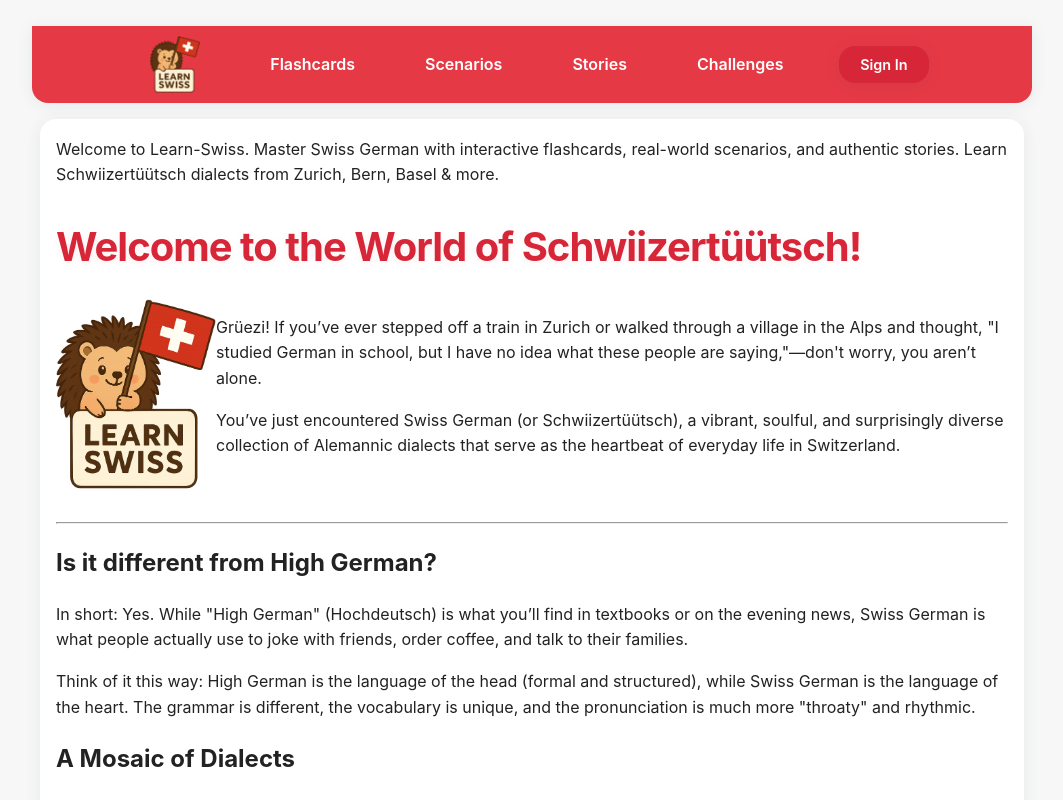
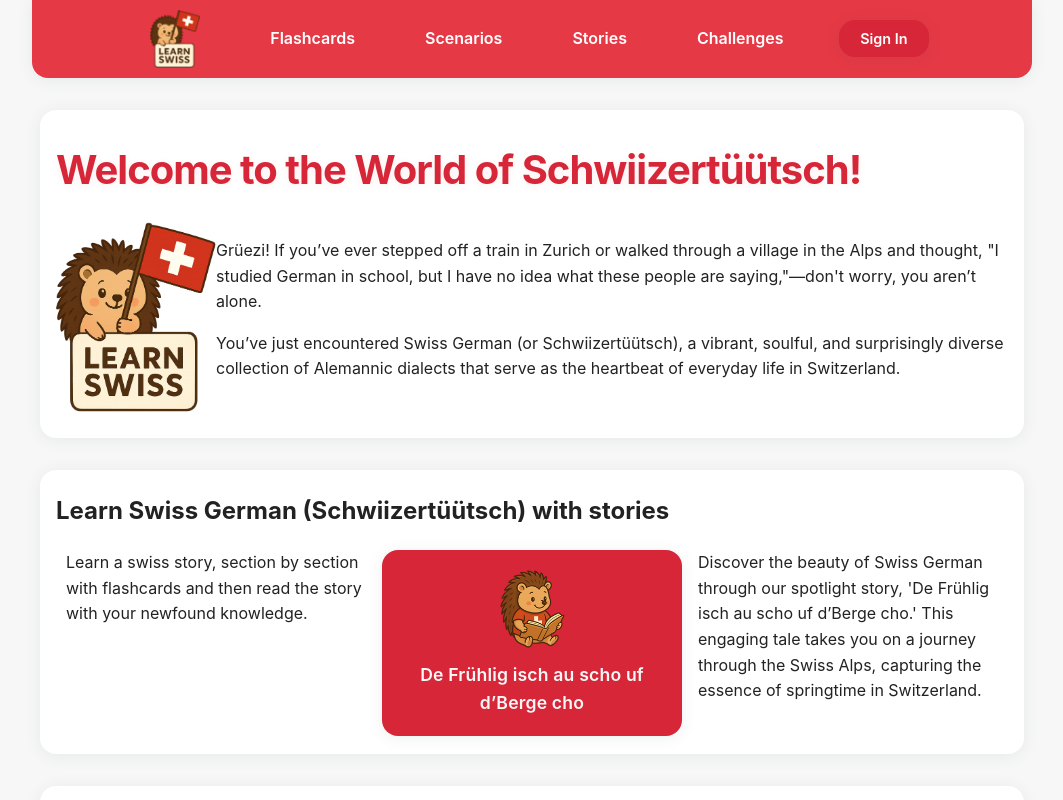
Before and after one commit to damienbroughton/learn-swiss, a React (Vite) app in the folder front-end/: page / in a window 1280 px wide. Shown: the top 800 px of the page, without its empty margins (108-1171 px from the left). Built offline with nearby package versions, Linux system fonts and the light colour scheme; no server answers.

Commit message:
Created Contact Page, built footer. Improved stories to be able to view entire story at the end. HomePage to spotlight a story.

```diff
--- a/front-end/scripts/generate-sitemap.js
+++ b/front-end/scripts/generate-sitemap.js
@@ -16,9 +16,13 @@ async function generateSitemap() {
         { url: '/', changefreq: 'daily', priority: 1.0 },
         { url: '/make-flashcards', changefreq: 'weekly', priority: 0.8 },
         { url: '/flashcards', changefreq: 'weekly', priority: 0.7 },
+        { url: '/flashcards/Basics', changefreq: 'weekly', priority: 0.5 },
         { url: '/scenarios', changefreq: 'weekly', priority: 0.6 },
         { url: '/challenges', changefreq: 'weekly', priority: 0.5 },
         { url: '/stories', changefreq: 'weekly', priority: 0.8 },
+        { url: '/stories/räbeliechtli', changefreq: 'weekly', priority: 0.8 },
+        { url: '/stories/-luftballons', changefreq: 'weekly', priority: 0.8 },
+        { url: '/stories/de-frühlig-isch-au-scho-uf-dberge-cho', changefreq: 'weekly', priority: 0.8 },
         { url: '/login', changefreq: 'weekly', priority: 0.5 },
         { url: '/create-account', changefreq: 'weekly', priority: 0.5 }
     ]
--- a/front-end/src/App.css
+++ b/front-end/src/App.css
@@ -1,5 +1,4 @@
 #root {
   max-width: 1000px;
   margin: 0 auto;
-  padding: 2%;
 }
--- a/front-end/src/App.jsx
+++ b/front-end/src/App.jsx
@@ -10,6 +10,7 @@ import ArticlePage, {loader as articleLoader} from './pages/ArticlePage'
 import ChallengeListPage, {loader as challengeListLoader} from './pages/ChallengeListPage'
 import Dashboard, {loader as dashboardLoader} from './pages/DashboardPage'
 import ChallengePage, {loader as challengeLoader} from './pages/ChallengePage'
+import ContactPage from './pages/ContactPage'
 import Layout from './Layout'
 import NotFoundPage from './pages/NotFoundPage'
 import LoginPage from './pages/LoginPage'
@@ -67,6 +68,10 @@ const routes = [{
     loader: challengeListLoader
   },
   {
+    path: '/contact',
+    element: <ContactPage />
+  },
+  {
     path: '/dashboard',
     element: <Dashboard />,
     loader: dashboardLoader
--- /dev/null
+++ b/front-end/src/Footer.jsx
@@ -0,0 +1,14 @@
+import { Link } from "react-router-dom";
+
+
+export default function Footer(){
+
+    return (
+        <footer>
+            <div className="footer-bottom">
+                © 2026 Learn Swiss German by Damien Broughton. All rights reserved.&nbsp;
+                <Link to="/contact" style={{ color: 'inherit', textDecoration: 'underline' }}>Contact Us</Link>
+            </div>
+        </footer>
+    )
+}
--- a/front-end/src/Layout.jsx
+++ b/front-end/src/Layout.jsx
@@ -1,12 +1,15 @@
 import { Outlet } from "react-router-dom"
 import NavBar from "./NavBar"
+import Footer from "./Footer"
 
 export default function Layout() {
-
   return (
-    <>
+    <div className="page">
       <NavBar />
-      <Outlet />
-    </>
+      <main className="page-content">
+        <Outlet />
+      </main>
+      <Footer />
+    </div>
   )
 }
--- a/front-end/src/index.css
+++ b/front-end/src/index.css
@@ -8,6 +8,7 @@
   height: auto;
   object-fit: contain;
   margin: 0 auto 1.5em auto;
+  display: block;
 }
 /* Scenario list and card styles */
 .scenario-list {
@@ -152,8 +153,21 @@ body {
   min-height: 100vh;
   background: var(--primary-light);
   color: var(--text-dark);
+
+  display: flex;
+  flex-direction: column;
 }
 
+body > * {
+  width: 95%;
+}
+
+nav, main, footer {
+  width: 100%;
+  max-width: 1100px;
+  margin-left: auto;
+  margin-right: auto;
+}
 
 h1 {
   font-size: 2.5em;
@@ -239,7 +253,6 @@ button:focus-visible {
     height: auto;
 }
 
-
 @media (prefers-color-scheme: light) {
   :root {
     color: #213547;
@@ -252,6 +265,11 @@ button:focus-visible {
     background-color: var(--primary);
     color: #fff;
   }
+}
+
+main {
+  flex: 1;
+  padding: 1rem 0;
 }
 
 nav {
@@ -395,6 +413,16 @@ a:hover {
   box-shadow: var(--shadow);
   padding: 0.1rem 1rem;
   transition: box-shadow 0.2s, transform 0.1s;
+}
+
+.page {
+  min-height: 100vh;
+  display: flex;
+  flex-direction: column;
+}
+
+.page-content {
+  flex: 1;
 }
 
 .speech-bubble-npc {
@@ -730,3 +758,17 @@ textarea:disabled {
     border-bottom: none;
   }
 }
+
+footer {
+  margin: auto;
+  background: var(--nav-bg);
+  color: var(--text-light);
+  box-shadow: var(--shadow);
+  border-radius: var(--border-radius) var(--border-radius) 0 0;
+}
+
+.footer-bottom {
+  text-align: center;
+  font-size: 0.8rem;
+  opacity: 0.8;
+}
--- a/front-end/src/pages/Homepage.jsx
+++ b/front-end/src/pages/Homepage.jsx
@@ -1,11 +1,17 @@
-import { Link } from "react-router-dom";
+import { useNavigate } from "react-router-dom";
 import useSEOMeta from '../hooks/useSEOMeta';
 import PageHelmet from '../components/PageHelmet';
 import iggyImage from '../assets/IggyLogo.png';
-import useAppUser from '../hooks/useAppUser';
+import imgStoriesCH from '../assets/HedgeHogBook.png';
 
 export default function Homepage() {
-  const { appUser } = useAppUser();
+  const navigate = useNavigate();
+
+  const spotlightStory = {
+    title: "De Frühlig isch au scho uf d’Berge cho",
+    reference: "de-frühlig-isch-au-scho-uf-dberge-cho",
+    description: "Discover the beauty of Swiss German through our spotlight story, 'De Frühlig isch au scho uf d’Berge cho.' This engaging tale takes you on a journey through the Swiss Alps, capturing the essence of springtime in Switzerland."
+  }
 
   const meta = useSEOMeta({
     title: `Learn Swiss German (Schwiizertüütsch) - Free Lessons & Flashcards`,
@@ -27,8 +33,6 @@ export default function Homepage() {
     <PageHelmet {...meta} />
     <div className="container center">
       <div className="card">
-        {!appUser && <p>Welcome to Learn-Swiss. {meta.description}</p>}
-        {appUser && <p>Welcome back to Learn-Swiss{appUser && `, ${appUser.username}`}. Go to <Link to="/dashboard">Dashboard</Link></p>}
         <h1>Welcome to the World of Schwiizertüütsch!</h1>
         <div style={{ display: 'flex' }}>
           <img src={iggyImage} alt="Iggy the Hedgehog mascot" className="homepage-img" />
@@ -37,7 +41,33 @@ export default function Homepage() {
             <p>You’ve just encountered Swiss German (or Schwiizertüütsch), a vibrant, soulful, and surprisingly diverse collection of Alemannic dialects that serve as the heartbeat of everyday life in Switzerland.</p>
           </div>
         </div>
-        <hr />
+      </div>
+    </div>
+    <div className="container center">
+      <div className="card">
+        <h2>Learn Swiss German (Schwiizertüütsch) with stories</h2>
+          <ul className="scenario-list">
+            <li key="overview" className="scenario-list-item">Learn a swiss story, section by section with flashcards and then read the story with your newfound knowledge.</li>
+            <li key={spotlightStory.reference} className="scenario-list-item">
+              <div
+                className="scenario-card"
+                onClick={() => navigate(`/stories/${spotlightStory.reference}`)}
+                tabIndex={0}
+                role="button"
+                onKeyDown={e => { if (e.key === 'Enter' || e.key === ' ') { navigate(`/stories/${spotlightStory.reference}`); } }}
+                aria-label={`Open story: ${spotlightStory.title}`}
+              >
+                <img src={imgStoriesCH} alt={spotlightStory.title} className="scenario-card-img" />
+                <div className="scenario-card-title">{spotlightStory.title}</div>
+              </div>
+            </li>
+            <li key="spotlight" className="scenario-list-item">{spotlightStory.description}</li>
+
+          </ul>
+      </div>
+    </div>
+    <div className="container center">
+      <div className="card">
         <h2>Is it different from High German?</h2>
         <p>In short: Yes. While "High German" (Hochdeutsch) is what you’ll find in textbooks or on the evening news, Swiss German is what people actually use to joke with friends, order coffee, and talk to their families.</p>
         <p>Think of it this way: High German is the language of the head (formal and structured), while Swiss German is the language of the heart. The grammar is different, the vocabulary is unique, and the pronunciation is much more "throaty" and rhythmic.</p>
@@ -70,6 +100,10 @@ export default function Homepage() {
           </ul>
           <p>If you want to sound friendly and local, adding a -li to the end of a noun is the fastest way to a Swiss person’s heart!</p>
         <hr />
+      </div>
+    </div>
+    <div className="container center">
+      <div className="card">
         <h2>Some words & phrases to get you started</h2>
         <div className="table-wrapper">
           <table className="table">
--- a/front-end/src/pages/StoryListPage.jsx
+++ b/front-end/src/pages/StoryListPage.jsx
@@ -90,7 +90,7 @@ export default function StoryListPage() {
                   tabIndex={0}
                   role="button"
                   onKeyDown={e => { if (e.key === 'Enter' || e.key === ' ') { navigate(`/stories/${story.reference}`); } }}
-                  aria-label={`Open flashcard category: ${story.reference}`}
+                  aria-label={`Open story: ${story.reference}`}
                 >
                   <img src={story.language === "Swiss-German" ? imgStoriesCH : imgStoriesDE} alt={story.title} className="scenario-card-img" />
                   <div className="scenario-card-title">{story.title}</div>
--- a/front-end/src/pages/StoryPage.jsx
+++ b/front-end/src/pages/StoryPage.jsx
@@ -1,6 +1,6 @@
 import api from "../api";
 import { useEffect, useState } from "react";
-import { useLoaderData } from "react-router-dom";
+import { useLoaderData, useNavigate } from "react-router-dom";
 import useSEOMeta from '../hooks/useSEOMeta';
 import PageHelmet from '../components/PageHelmet';
 import useStoryPolling from "../hooks/useStoryPolling.js"
@@ -16,9 +16,12 @@ import imgError from '../assets/ErrorImage.png';
 
 
 export default function StoryPage() {
+    const navigate = useNavigate();
     const { story: initialStory } = useLoaderData();
     const [currentSectionIndex, setCurrentSectionIndex] = useState(0);
-    const [showStory, setShowStory] = useState(false);
+    const [showStorySection, setShowStorySection] = useState(false);
+    const [showCompleteStory, setShowCompleteStory] = useState(false);
+    const [storyComplete, setStoryComplete] = useState(false);
     const [isReviewingFlashcards, setIsReviewingFlashcards] = useState(true);
 
     const { story, isLoading } = useStoryPolling(initialStory.reference, initialStory);
@@ -29,15 +32,22 @@ export default function StoryPage() {
         const sectionIndex = story.metadata?.sectionIndex;
         if (sectionIndex !== undefined && sectionIndex >= 0 && sectionIndex < story.sections?.length) {
             setCurrentSectionIndex(sectionIndex);
+            setShowCompleteStory(false);
+        }
+        else if (sectionIndex === story.sections?.length) {
+            setCurrentSectionIndex(sectionIndex);
+            setShowCompleteStory(true);
+            setStoryComplete(true);
         } else {
             setCurrentSectionIndex(0);
+            setShowCompleteStory(false);
         }
-        setShowStory(false);
+        setShowStorySection(false);
         setIsReviewingFlashcards(true);
     }, [story]);
 
     const title = `Learn-Swiss: ${story.title} - Read Swiss-German Stories`;
-    const description = `Read the story '${story.title}' in ${story.language}. Learn vocabulary with AI-generated flashcards and practice language skills through authentic content.`;
+    const description = `Read the story '${story.title}' in ${story.language}. ${story.content.substring(0, 150)}`;
     const canonicalUrl = `https://www.learn-swiss.ch/stories/${story.reference}`;
     const meta = useSEOMeta({
       title: title,
@@ -54,7 +64,22 @@ export default function StoryPage() {
     // Handle completing flashcard review
     const handleReviewComplete = () => {
         setIsReviewingFlashcards(false);
-        setShowStory(true);
+        setShowStorySection(true);
+    };
+
+    // Handle navigating to a section
+    const handleShowSection = (sectionIndex) => {
+        setCurrentSectionIndex(sectionIndex);
+        setShowStorySection(false);
+        setShowCompleteStory(false);
+        setIsReviewingFlashcards(true);
+    };
+
+    // Handle navigating to final section
+    const handleShowFinalSection = () => {
+        setShowStorySection(false);
+        setIsReviewingFlashcards(false);
+        setShowCompleteStory(true);
     };
 
     // Handle moving to next section
@@ -62,21 +87,27 @@ export default function StoryPage() {
         await completeStorySection();
         if (!isLastSection) {
             setCurrentSectionIndex(currentSectionIndex + 1);
-            setShowStory(false);
+            setShowStorySection(false);
             setIsReviewingFlashcards(true);
         }
+    };
+
+    // Handle moving to next section
+    const handleFinalSection = async () => {
+        await completeStorySection();
+        handleShowFinalSection();
     };
 
     // Handle reviewing flashcards again
     const handleReviewAgain = () => {
         setIsReviewingFlashcards(true);
-        setShowStory(false);
+        setShowStorySection(false);
     };
 
     // Handle skipping flashcards
     const handleSkipFlashcards = () => {
         setIsReviewingFlashcards(false);
-        setShowStory(true);
+        setShowStorySection(true);
     };
 
     const completeStorySection = async () => {
@@ -101,18 +132,29 @@ export default function StoryPage() {
             {story.sections && story.sections.length > 0 && (
                 <div style={{ marginBottom: '20px', textAlign: 'center' }}>
                     <div style={{ display: 'flex', gap: '6px', justifyContent: 'center', flexWrap: 'wrap' }}>
-                        {story.sections.map((section, idx) => (
+                        {story.sections.map((section, idx) => {
+                            const isDisabled = !storyComplete && idx !== currentSectionIndex;
+
+                            return (
                                 <button
                                     key={section.sectionId}
-                                disabled={idx !== currentSectionIndex}
+                                    disabled={isDisabled}
                                     style={{
-                                    opacity: idx === currentSectionIndex ? 1 : 0.6,
-                                    cursor: idx === currentSectionIndex ? 'not-allowed' : 'pointer'
+                                        opacity: isDisabled ? 0.6 : 1,
+                                        cursor: isDisabled ? 'not-allowed' : 'pointer'
                                     }}
+                                    onClick={() => handleShowSection(idx)}
                                 >
                                     Section {idx + 1}
                                 </button>
-                        ))}
+                            );
+                        })}
+                        <button
+                            key="complete-story-button"
+                            onClick={() => handleShowFinalSection()}
+                        >
+                            Full Story
+                        </button>
                     </div>
                 </div>
             )}
@@ -157,7 +199,7 @@ export default function StoryPage() {
             )}
 
             {/* Step 2: Read Story Section */}
-            {!isLoading && showStory && currentSection && (
+            {!isLoading && showStorySection && currentSection && (
                 <div>
                     <DisplayStorySection
                         id={currentSection.sectionId}
@@ -170,11 +212,14 @@ export default function StoryPage() {
                             {isLastSection && (
                                 <div style={{ textAlign: 'center' }}>
                                     <img src={story.language === "Swiss-German" ? imgCelebrationCH : imgCelebrationDE} alt="Iggy" className="button-icon" />
-                                    <p>Congratulations! You've completed the story.</p>
+                                    <p>Congratulations! You have finished the last section.</p>
+                                    <button onClick={handleFinalSection} className='btn-success'>
+                                        Complete Story
+                                    </button>
                                 </div>
                             )}
                             {!isLastSection && (
-                                <button onClick={handleNextSection} style={{ fontWeight: 'bold' }}>
+                                <button onClick={handleNextSection} className='btn-success'>
                                     Next Section
                                 </button>
                             )}
@@ -185,6 +230,17 @@ export default function StoryPage() {
                             )}
                         </div>
                     </div>
+                </div>
+            )}
+
+            {/* Step Final: Read the complete story */}
+            {showCompleteStory && (
+                <div>
+                    <DisplayStorySection
+                        id="complete-story"
+                        sectionText={story.content}
+                    />
+                    <button onClick={() => navigate('/stories')}>Try another Story</button>
                 </div>
             )}
 
```
Also changed, not shown: front-end/src/DisplayChallenge.jsx (+5 -3 lines), front-end/src/pages/ContactPage.jsx (added, +20 -0 lines), 1 other file (tests, documents, lock files or other folders). Lines whose indentation alone changed are shown as unchanged.
